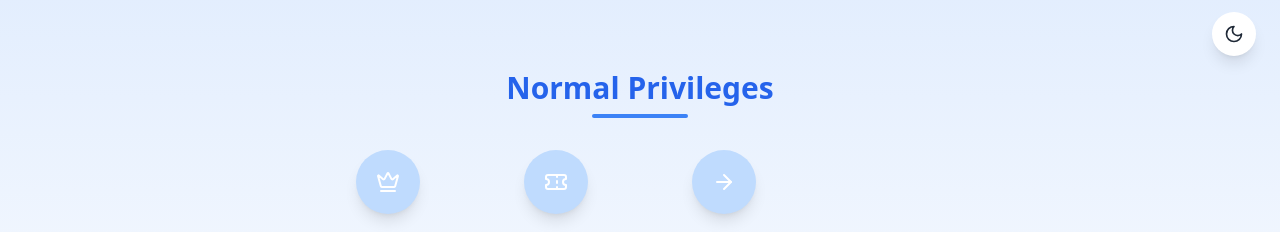
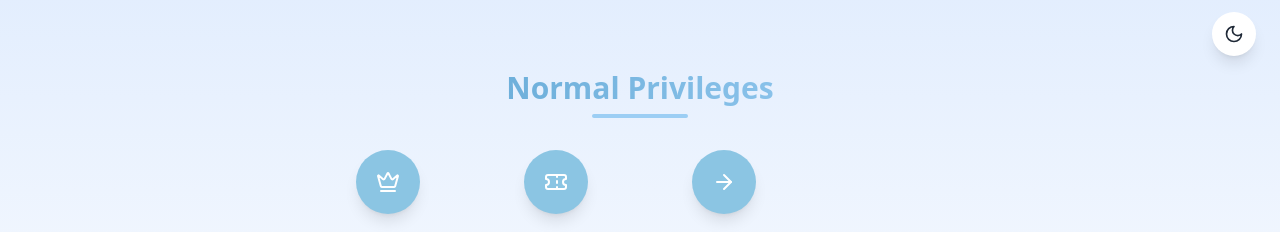
Before and after one commit to chadathorn12/tier-glide-visualizer-59, a React (Vite) app: page / in a window 1280 px wide. Shown: the part 720-952 px from the top of the page. Built offline with nearby package versions, Linux system fonts and the light colour scheme.

Commit message:
feat: Improve privilege list colors
Adjust privilege list colors to match the corresponding tier card colors.

```diff
--- a/src/components/PrivilegesList.tsx
+++ b/src/components/PrivilegesList.tsx
@@ -55,22 +55,22 @@ const PrivilegesList = ({ tier, isLocked }: PrivilegesListProps) => {
 
     if (dark) {
       switch (tier.id) {
-        case "general": return "text-blue-300";
-        case "bronze": return "text-amber-300";
-        case "silver": return "text-slate-300";
-        case "gold": return "text-yellow-300";
-        case "platinum": return "text-slate-200";
-        default: return "text-blue-300";
+        case "general": return "from-[#8BC5E3] to-[#B6E3F7]";
+        case "bronze": return "from-[#C5C5C5] to-[#EBEBEB]";
+        case "silver": return "from-[#FFD700] to-[#FFF3B8]";
+        case "gold": return "from-[#4FC3F7] to-[#81D4FA]";
+        case "platinum": return "from-[#B388FF] to-[#E1BEE7]";
+        default: return "from-[#8BC5E3] to-[#B6E3F7]";
       }
     }
 
     switch (tier.id) {
-      case "general": return "text-blue-600";
-      case "bronze": return "text-amber-600";
-      case "silver": return "text-slate-600";
-      case "gold": return "text-yellow-600";
-      case "platinum": return "text-slate-700";
-      default: return "text-blue-600";
+      case "general": return "from-[#5BA3D0] to-[#9CCEF4]";
+      case "bronze": return "from-[#C0C0C0] to-[#E6E8E6]";
+      case "silver": return "from-[#FFD700] to-[#FFEB99]";
+      case "gold": return "from-[#00BFFF] to-[#87CEEB]";
+      case "platinum": return "from-[#9b87f5] to-[#B8A9F8]";
+      default: return "from-[#5BA3D0] to-[#9CCEF4]";
     }
   };
 
@@ -79,22 +79,22 @@ const PrivilegesList = ({ tier, isLocked }: PrivilegesListProps) => {
 
     if (dark) {
       switch (tier.id) {
-        case "general": return "bg-blue-900/60";
-        case "bronze": return "bg-amber-900/60";
-        case "silver": return "bg-slate-700/60";
-        case "gold": return "bg-yellow-900/60";
-        case "platinum": return "bg-slate-700/60";
-        default: return "bg-blue-900/60";
+        case "general": return "bg-[#5B9AC7]/40";
+        case "bronze": return "bg-[#9E9E9E]/40";
+        case "silver": return "bg-[#FFD700]/40";
+        case "gold": return "bg-[#039BE5]/40";
+        case "platinum": return "bg-[#9575CD]/40";
+        default: return "bg-[#5B9AC7]/40";
       }
     }
 
     switch (tier.id) {
-      case "general": return "bg-blue-200";
-      case "bronze": return "bg-amber-200";
-      case "silver": return "bg-slate-200";
-      case "gold": return "bg-yellow-200";
-      case "platinum": return "bg-slate-200";
-      default: return "bg-blue-200";
+      case "general": return "bg-[#8BC5E3]";
+      case "bronze": return "bg-[#C5C5C5]";
+      case "silver": return "bg-[#FFD700]";
+      case "gold": return "bg-[#4FC3F7]";
+      case "platinum": return "bg-[#B388FF]";
+      default: return "bg-[#8BC5E3]";
     }
   };
 
@@ -103,22 +103,22 @@ const PrivilegesList = ({ tier, isLocked }: PrivilegesListProps) => {
 
     if (dark) {
       switch (tier.id) {
-        case "general": return "bg-blue-500";
-        case "bronze": return "bg-amber-500";
-        case "silver": return "bg-slate-400";
-        case "gold": return "bg-yellow-500";
-        case "platinum": return "bg-slate-400";
-        default: return "bg-blue-500";
+        case "general": return "bg-[#B6E3F7]";
+        case "bronze": return "bg-[#EBEBEB]";
+        case "silver": return "bg-[#FFF3B8]";
+        case "gold": return "bg-[#81D4FA]";
+        case "platinum": return "bg-[#E1BEE7]";
+        default: return "bg-[#B6E3F7]";
       }
     }
 
     switch (tier.id) {
-      case "general": return "bg-blue-500";
-      case "bronze": return "bg-amber-500";
-      case "silver": return "bg-slate-500";
-      case "gold": return "bg-yellow-500";
-      case "platinum": return "bg-slate-500";
-      default: return "bg-blue-500";
+      case "general": return "bg-[#9CCEF4]";
+      case "bronze": return "bg-[#E6E8E6]";
+      case "silver": return "bg-[#FFEB99]";
+      case "gold": return "bg-[#87CEEB]";
+      case "platinum": return "bg-[#B8A9F8]";
+      default: return "bg-[#9CCEF4]";
     }
   };
 
@@ -127,7 +127,7 @@ const PrivilegesList = ({ tier, isLocked }: PrivilegesListProps) => {
       <div className="text-center">
         <h2
           className={cn(
-            "text-3xl font-bold mb-2",
+            "text-3xl font-bold mb-2 bg-gradient-to-r bg-clip-text text-transparent",
             getHeaderColor(tier)
           )}
         >
@@ -152,7 +152,7 @@ const PrivilegesList = ({ tier, isLocked }: PrivilegesListProps) => {
           >
             <div
               className={cn(
-                "relative mb-4 rounded-full p-5 flex items-center justify-center shadow-lg",
+                "relative mb-4 rounded-full p-5 flex items-center justify-center shadow-lg backdrop-blur-sm",
                 getIconBgColor(tier)
               )}
             >
```
